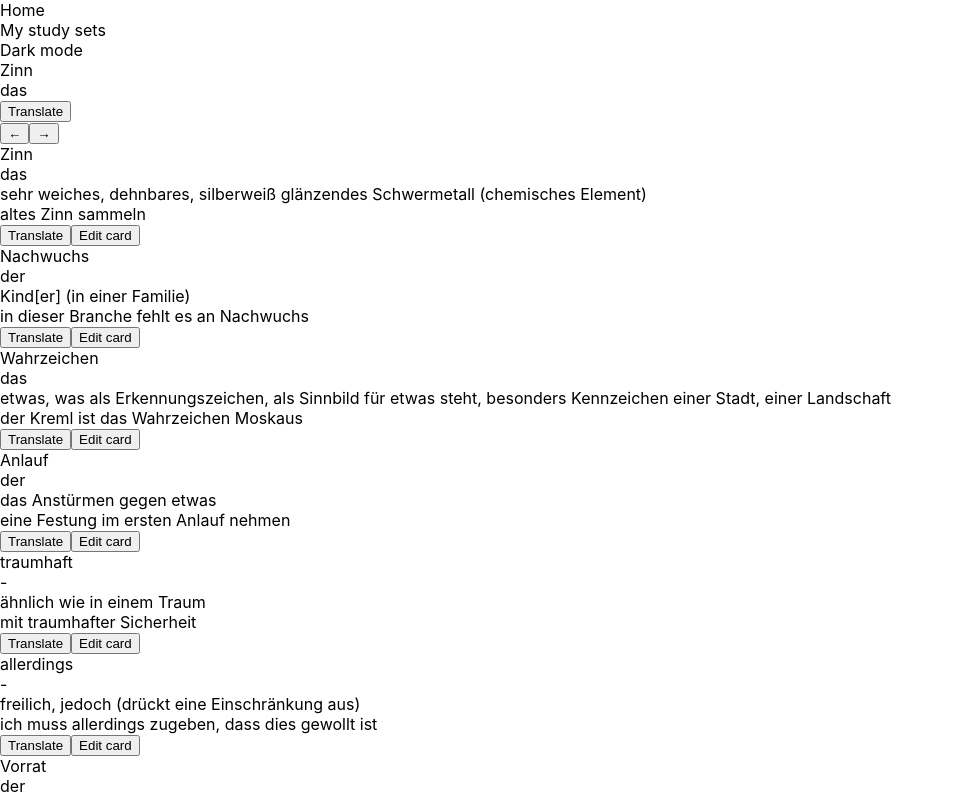
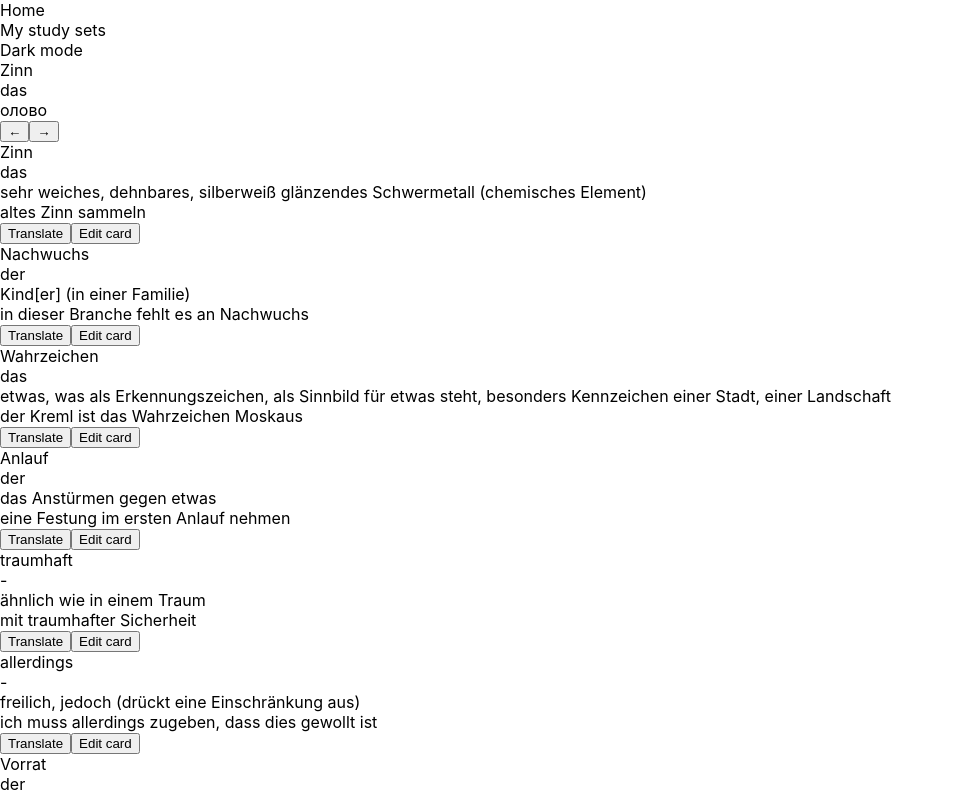
Before and after one commit to taorminak/My-application-learning-cards, a React app: page / in a window 1280 px wide. Shown: the top 795 px of the page, without its empty margins (0-954 px from the left). Built offline with nearby package versions, Linux system fonts and the light colour scheme; a web font is replaced by a local one.

Commit message:
Styles changed

```diff
--- a/src/components/FlippingCard/FlippingCard.css
+++ b/src/components/FlippingCard/FlippingCard.css
@@ -85,7 +85,8 @@
   transform: rotateY(180deg);
 }
 
-  .FlipCardFront, .FlipCardBack {
+.FlipCardFront,
+.FlipCardBack {
   position: absolute;
   width: 100%;
   height: 100%;
@@ -93,7 +94,7 @@
   backface-visibility: hidden;
   border-radius: 20px;
   cursor: pointer;
-    box-shadow: 0 8px 16px 0 rgba(0,0,0,0.2);
+  box-shadow: 0 8px 16px 0 rgba(0, 0, 0, 0.2);
 }
 
 .FlipCardFront {
--- a/src/components/FlippingCard/FlippingCard.jsx
+++ b/src/components/FlippingCard/FlippingCard.jsx
@@ -1,32 +1,20 @@
-import styles from './FlippingCard.css';
+import styles from "./FlippingCard.css";
 import { useState } from "react";
 
 export default function FlippingCard(props) {
-  const [flag, setFlag] = useState(true);
-
-  function getTranslated() {
-    setFlag(false);
-  }
-
   return (
-    <div className={styles.Card+" "+styles.FlipCard}>
-        <div className={styles.FlipCardInner}>
-          <div className={styles.FlipCardFront}>
+    <div className={styles.Card + " " + styles.FlipCard}>
+      <div className={styles.FlipCardInner}>
+        <div className={styles.FlipCardFront}>
           <div className={styles.Deutsch}>{props.deutsch}</div>
           <div className={styles.Artikel}>{props.artikel}</div>
           <div className={styles.Bedeutung}>{props.bedeutung}</div>
-          <div className={styles.Beispiele}>{props.beispiele}</div></div>
-          <div className={styles.FlipCardBack}>
-            {" "}
-            {flag ? (
-              <button onClick={getTranslated} className={styles.Button}>
-                Translate
-              </button>
-            ) : (
-              <div className={styles.Translation}>{props.russisch}</div>
-            )}
-          </div>
+          <div className={styles.Beispiele}>{props.beispiele}</div>
         </div>
+        <div className={styles.FlipCardBack}>
+          <div className={styles.Translation}>{props.russisch}</div>
+        </div>
+      </div>
     </div>
   );
 }
```
Lines whose indentation alone changed are shown as unchanged.
